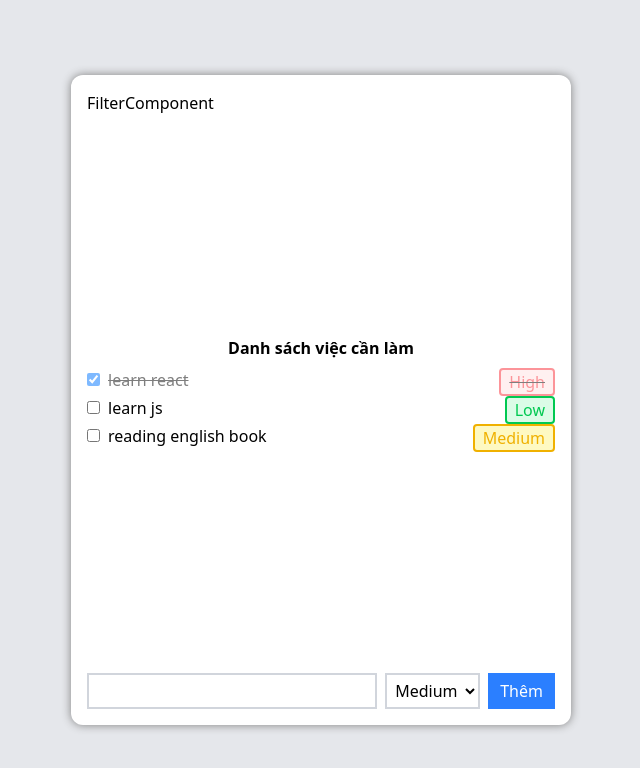
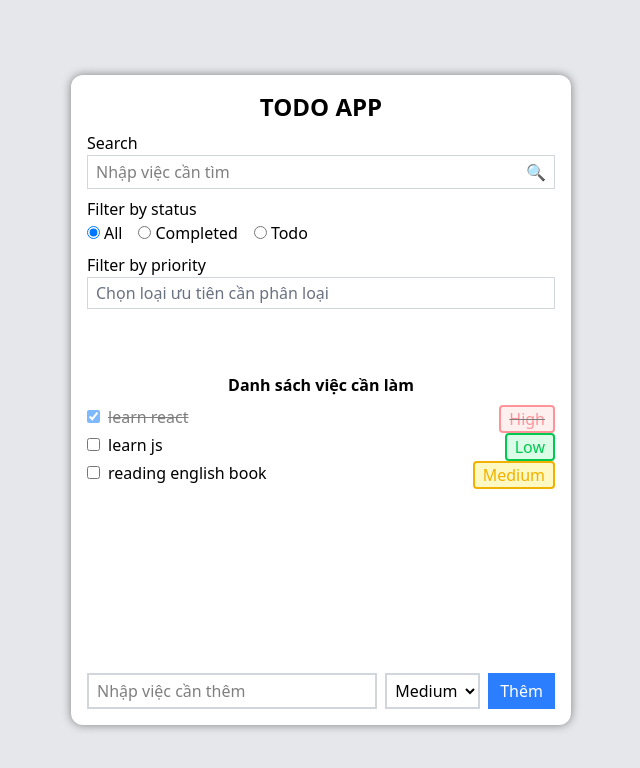
Before and after one commit to PhucVu161/notion-app, a React (Vite) app: page / in a window 1280 px wide. Shown: the top 768 px of the page, without its empty margins (319-959 px from the left). Built offline with nearby package versions, Linux system fonts and the light colour scheme.

Commit message:
add filter todolist by name and status

```diff
--- a/src/components/AddTodo.jsx
+++ b/src/components/AddTodo.jsx
@@ -12,6 +12,7 @@ export default function AddTodo({ setTodoList }) {
     [setPriorityState]
   );
   const addTodo = useCallback(() => {
+    if(nameTodo==="") return;
     setNameTodo("");
     setPriorityState("Medium");
     setTodoList((pre) => [
@@ -28,8 +29,9 @@ export default function AddTodo({ setTodoList }) {
   return (
     <div className="flex gap-2">
       <input
-        className="flex-auto border-2 border-gray-300"
+        className="flex-auto border-2 border-gray-300 px-2"
         type="text"
+        placeholder="Nhập việc cần thêm"
         value={nameTodo}
         onChange={(e) => setNameTodo(e.target.value)}
       />
--- a/src/components/FilterTodoList.jsx
+++ b/src/components/FilterTodoList.jsx
@@ -1,7 +1,52 @@
-import React from 'react'
+import { useState } from "react";
+const STATUS = ["All", "Completed", "Todo"];
 
-export default function FilterTodoList() {
+export default function FilterTodoList({textSearch, setTextSearch, statusSelected, setStatusSelected}) {
+
   return (
-    <div>FilterComponent</div>
-  )
+    <div className="space-y-2">
+      <div className="flex justify-center font-bold text-2xl">TODO APP</div>
+      <div className="flex flex-col">
+        <label className="font-medium" htmlFor="searchText">
+          Search
+        </label>
+        <div class="flex items-center border border-gray-300 px-2 py-1">
+          <input
+            type="text"
+            class="flex-1 outline-none"
+            id="searchText"
+            placeholder="Nhập việc cần tìm"
+            value={textSearch}
+            onChange={(e) => {setTextSearch(e.target.value)}}
+          />
+          <span class="ml-2 text-gray-500">🔍</span>
+        </div>
+      </div>
+      <div>
+        <div className="font-medium">Filter by status</div>
+        <div className="flex gap-4">
+          {STATUS.map((item) => (
+            <label>
+              <input
+                className="mr-1"
+                type="radio"
+                value={item}
+                checked={item === statusSelected}
+                onChange={(e) => {setStatusSelected(e.target.value)}}
+              />
+              {item}
+            </label>
+          ))}
+        </div>
+      </div>
+      <div>
+        <label className="font-medium" htmlFor="priorityText">
+          Filter by priority
+        </label>
+        <div className="flex items-center border border-gray-300 h-8 px-2 text-gray-500">
+          Chọn loại ưu tiên cần phân loại
+        </div>
+      </div>
+    </div>
+  );
 }
--- a/src/components/NotionPage.jsx
+++ b/src/components/NotionPage.jsx
@@ -1,7 +1,7 @@
-import FilterTodoList from "./FilterTodoList"
-import TodoList from "./TodoList"
-import AddTodo from "./AddTodo"
-import { useState } from "react"
+import FilterTodoList from "./FilterTodoList";
+import TodoList from "./TodoList";
+import AddTodo from "./AddTodo";
+import { useState } from "react";
 const initTodoList = [
   {
     id: 1,
@@ -21,16 +21,18 @@ const initTodoList = [
     priority: "Medium",
     completed: false,
   },
-]
+];
 
 export default function NotionPage() {
+  const [textSearch, setTextSearch] = useState("");
+  const [statusSelected, setStatusSelected] = useState("All");
   const [todoList, setTodoList] = useState(initTodoList);
 
   return (
-    <div className="flex flex-col justify-between w-[500px] h-[650px] rounded-xl bg-white p-4 shadow-[0px_0px_10px_0px_gray]">
-      <FilterTodoList/>
-      <TodoList todoList={todoList} setTodoList={setTodoList}/>
-      <AddTodo setTodoList={setTodoList}/>
+    <div className="flex flex-col justify-between gap-16 w-[500px] h-[650px] rounded-xl bg-white p-4 shadow-[0px_0px_10px_0px_gray]">
+      <FilterTodoList textSearch={textSearch} setTextSearch={setTextSearch} statusSelected={statusSelected} setStatusSelected={setStatusSelected}/>
+      <TodoList todoList={todoList} setTodoList={setTodoList} textSearch={textSearch} statusSelected={statusSelected}/>
+      <AddTodo setTodoList={setTodoList} />
     </div>
-  )
+  );
 }
--- a/src/components/PriorityComponent.jsx
+++ b/src/components/PriorityComponent.jsx
@@ -1,4 +1,4 @@
-import React from "react";
+
 const styleByPriority = (priority) => {
   switch (priority) {
     case "High":
--- a/src/components/TodoComponent.jsx
+++ b/src/components/TodoComponent.jsx
@@ -1,4 +1,3 @@
-import React from "react";
 import PriorityComponent from "./PriorityComponent";
 
 const styleByCompleted = (completed) => {
--- a/src/components/TodoList.jsx
+++ b/src/components/TodoList.jsx
@@ -1,13 +1,34 @@
-import React, { useState } from 'react'
-import Todo from './TodoComponent';
+import { useMemo } from "react";
+import Todo from "./TodoComponent";
 
-export default function TodoList({todoList, setTodoList}) {
+export default function TodoList({
+  todoList,
+  setTodoList,
+  textSearch,
+  statusSelected,
+}) {
+  const filterTodoList = useMemo(() => {
+    return todoList
+      .filter((todo) => todo.name.includes(textSearch))
+      .filter((todo) => {
+        switch (statusSelected) {
+          case "All":
+            return true;
+          case "Completed":
+            return todo.completed;
+          case "Todo":
+            return !todo.completed;
+        }
+      });
+  }, [todoList, textSearch, statusSelected]);
   return (
-    <div>
-      <div className='flex justify-center font-bold mb-2'>Danh sách việc cần làm</div>
-      {
-        todoList.map((todo)=>(<Todo key={todo.id} todo={todo} setTodoList={setTodoList}/>))
-      }
+    <div className="grow-1">
+      <div className="flex justify-center font-bold mb-2">
+        Danh sách việc cần làm
+      </div>
+      {filterTodoList.map((todo) => (
+        <Todo key={todo.id} todo={todo} setTodoList={setTodoList} />
+      ))}
     </div>
-  )
+  );
 }
```
